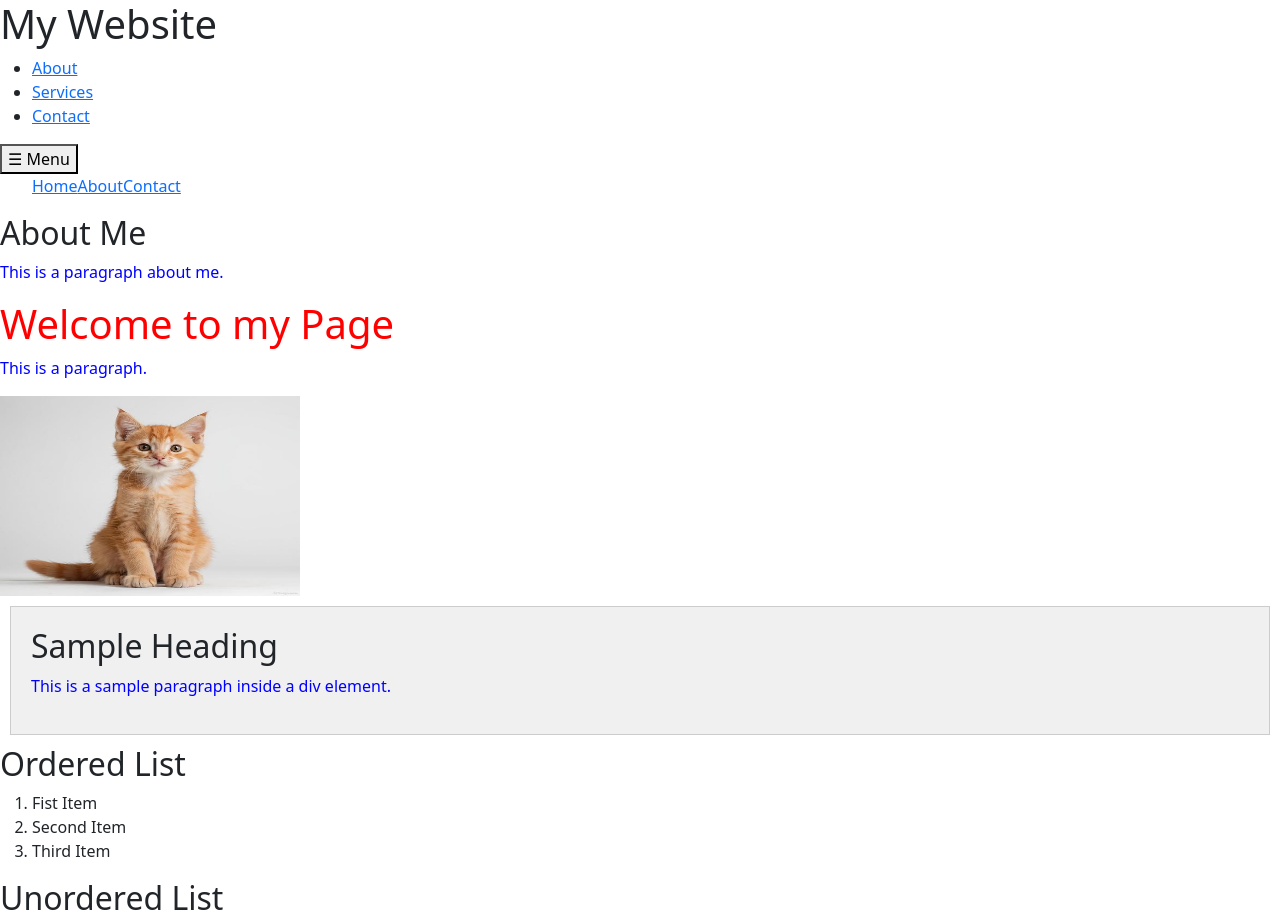
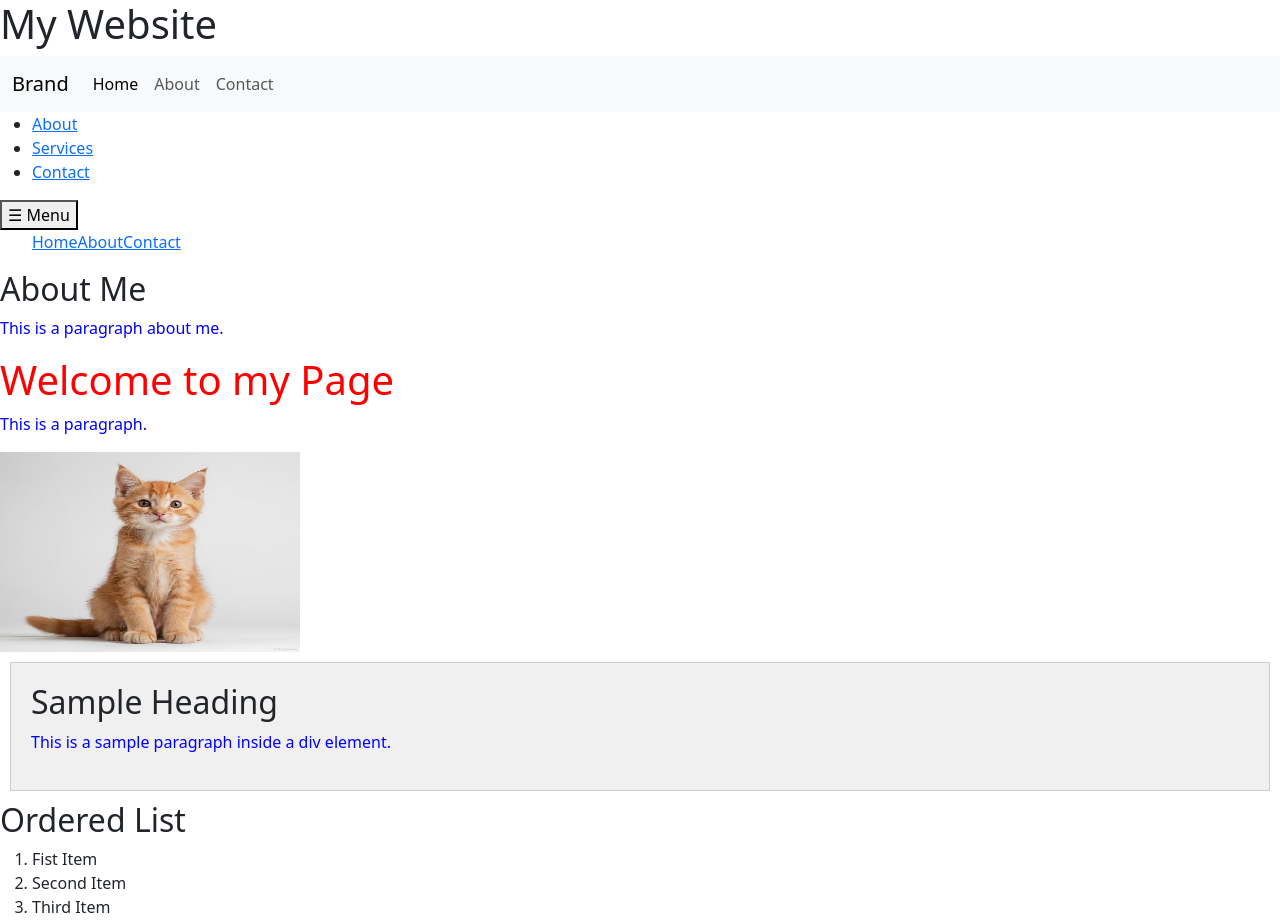
Before and after one commit to ashadayib1/website_dev_course_autumn_2026, a plain HTML site: page WS_06/index.html in a window 1280 px wide. Shown: the top 922 px of the page. Drawn offline with nearby package versions, Linux system fonts and the light colour scheme.

Commit message:
Add responsive navbar with brand and navigation links

```diff
--- a/WS_06/index.html
+++ b/WS_06/index.html
@@ -19,6 +19,21 @@
 <body>
     <header>
         <h1>My Website</h1>
+        <nav class="navbar navbar-expand-lg navbar-light bg-light">
+  <div class="container-fluid">
+    <a class="navbar-brand" href="#">Brand</a>
+    <button class="navbar-toggler" type="button" data-bs-toggle="collapse" data-bs-target="#navbarNav" aria-controls="navbarNav" aria-expanded="false" aria-label="Toggle navigation">
+      <span class="navbar-toggler-icon"></span>
+    </button>
+    <div class="collapse navbar-collapse" id="navbarNav">
+      <ul class="navbar-nav me-auto mb-2 mb-lg-0">
+        <li class="nav-item"><a class="nav-link active" aria-current="page" href="#">Home</a></li>
+        <li class="nav-item"><a class="nav-link" href="#">About</a></li>
+        <li class="nav-item"><a class="nav-link" href="#">Contact</a></li>
+      </ul>
+    </div>
+  </div>
+</nav>
         <nav>
 
     <ul>
```
